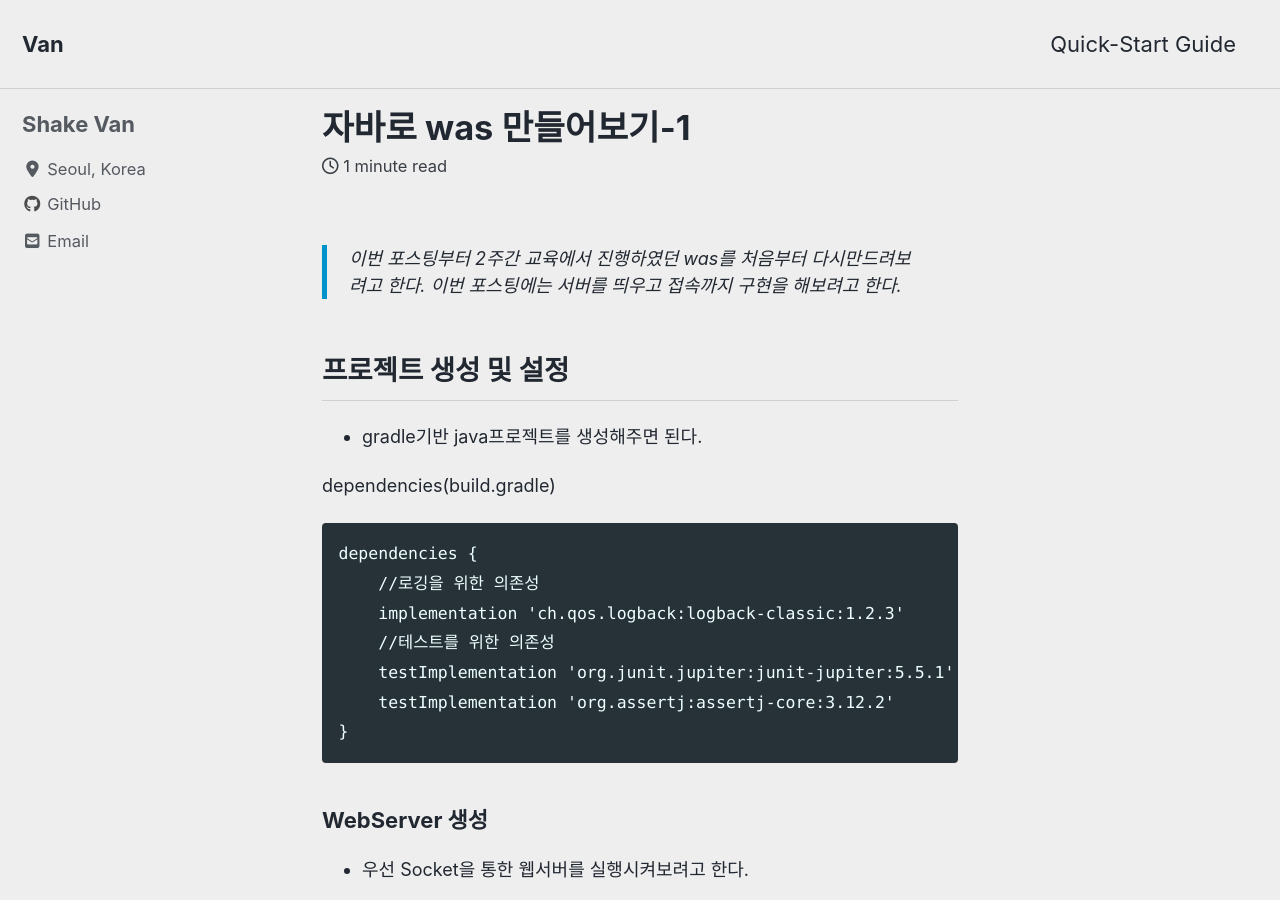
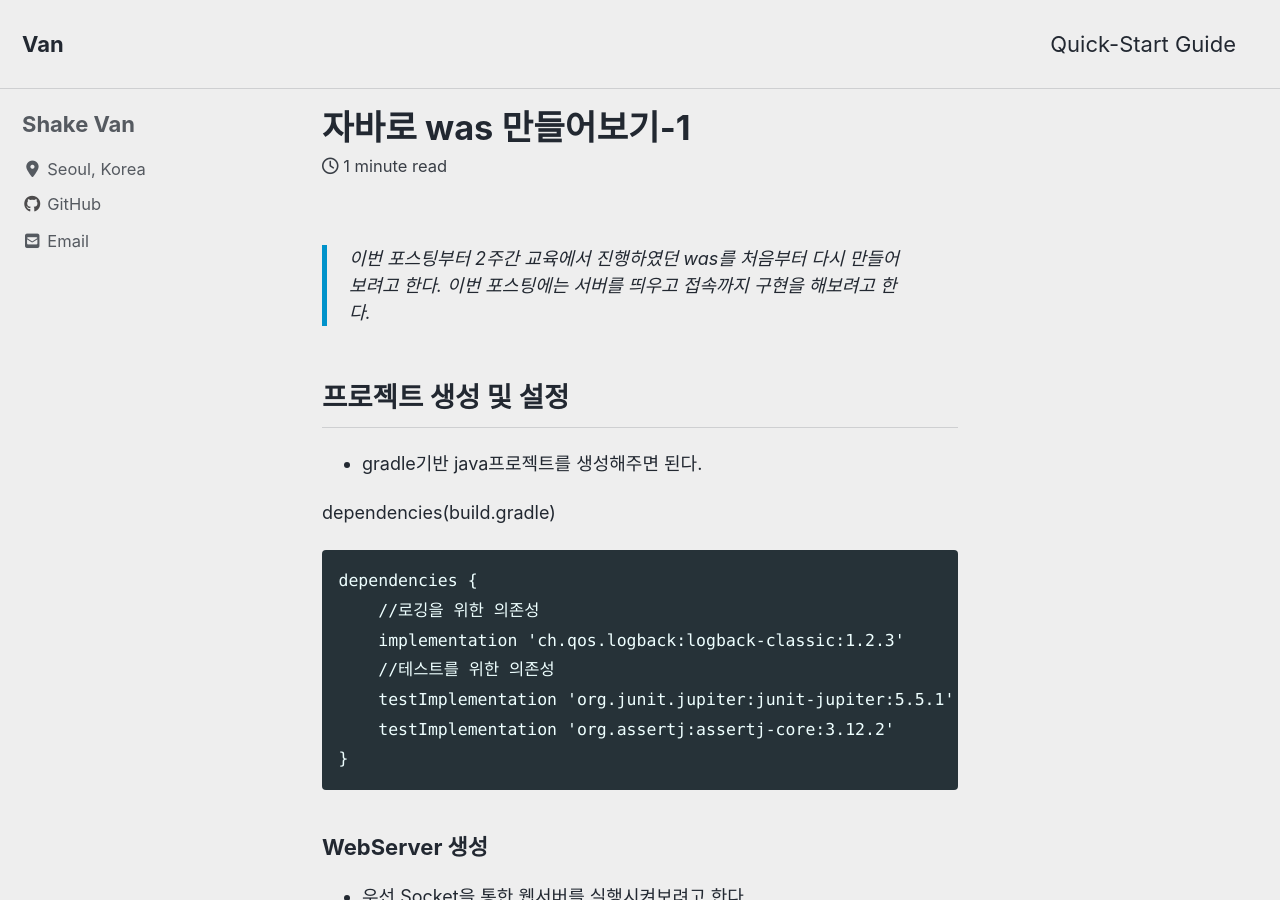
Before and after one commit to vsh123/vsh123.github.io, a Jekyll site: the page built from _posts/2019-09-30-was-level-1.md, in a window 1280 px wide and 900 px high. Built offline with Jekyll 4.4.1, drawn with Linux system fonts in a browser that asks for light colours; cached includes are drawn as plain includes; nearby versions of some CDN libraries.

Commit message:
fix: 오타 수정

```diff
--- a/_posts/2019-09-30-was-level-1.md
+++ b/_posts/2019-09-30-was-level-1.md
@@ -6,7 +6,7 @@ category: JAVA
 tags : [자바, was, java]
 ---
 
-> 이번 포스팅부터 2주간 교육에서 진행하였던 was를 처음부터 다시만드려보려고 한다. 이번 포스팅에는 서버를 띄우고 접속까지 구현을 해보려고 한다.
+> 이번 포스팅부터 2주간 교육에서 진행하였던 was를 처음부터 다시 만들어 보려고 한다. 이번 포스팅에는 서버를 띄우고 접속까지 구현을 해보려고 한다.
 
 ## 프로젝트 생성 및 설정
 
```
